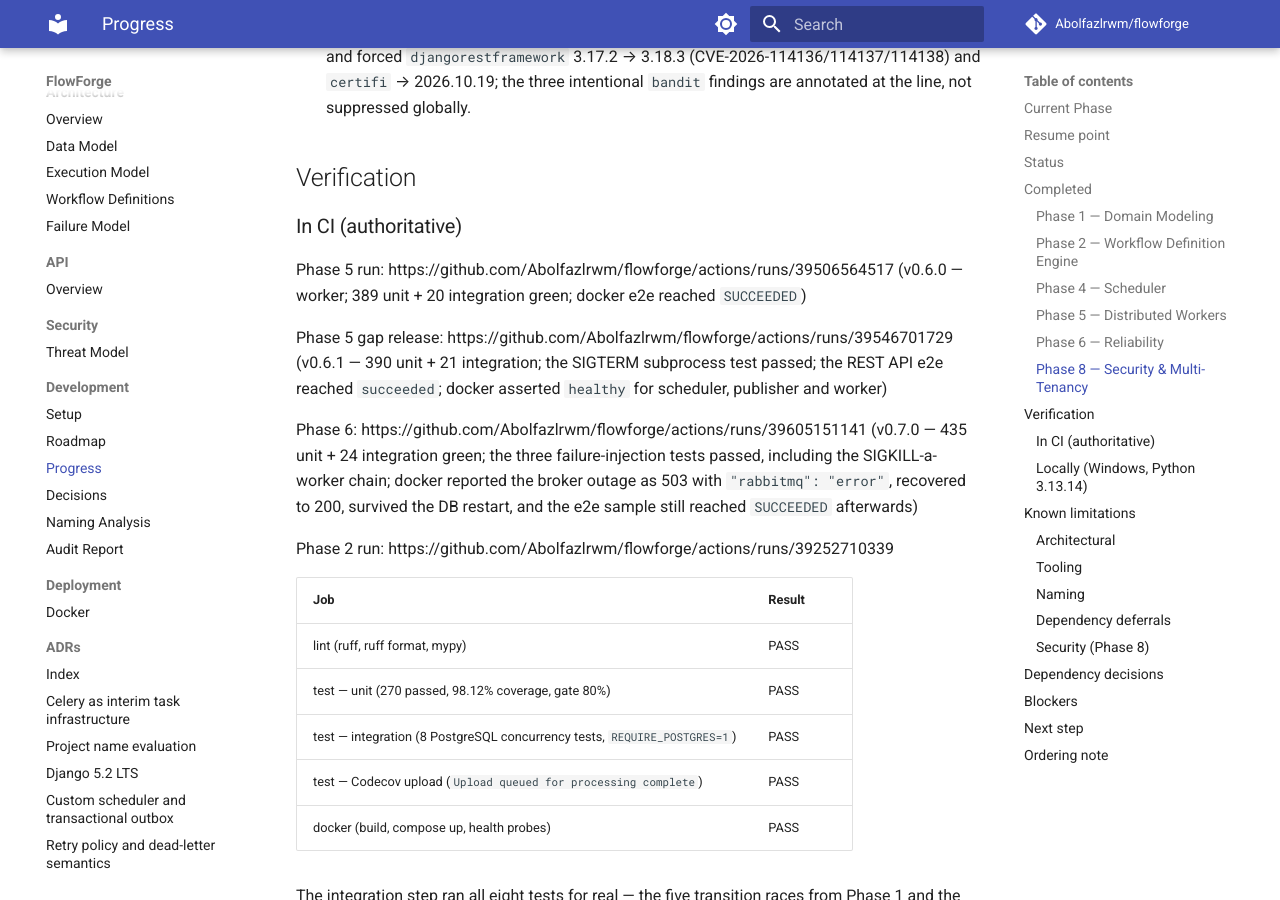
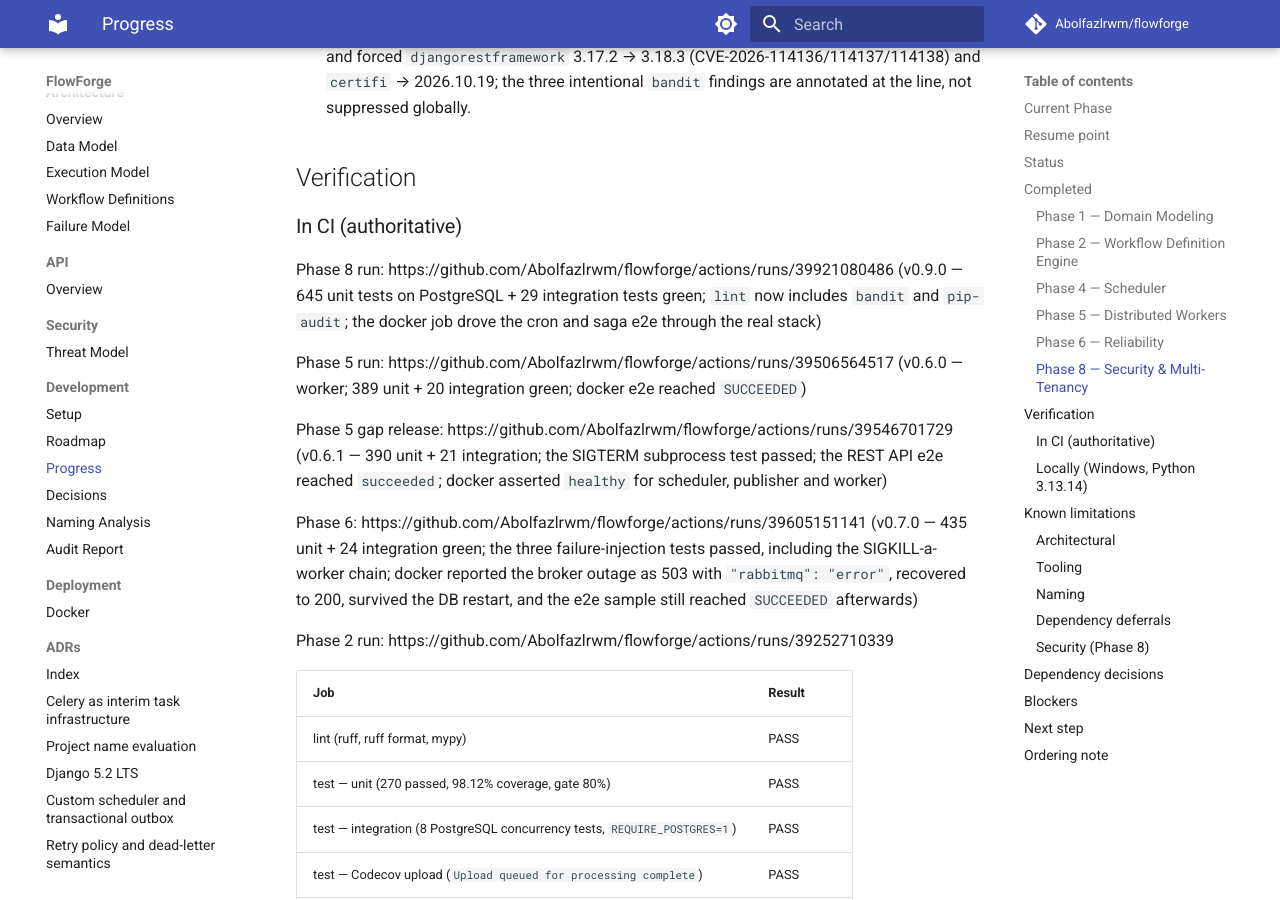
Before and after one commit to Abolfazlrwm/flowforge, an MkDocs documentation site: the page built from docs/development/PROGRESS.md, in a window 1280 px wide and 900 px high, scrolled down 9796 px. Built offline with MkDocs 1.6.1 and Material for MkDocs 9.7.7, drawn with Linux system fonts in a browser that asks for light colours; comment, search, counter and statistics services are not loaded; some of the changed text lies outside the part shown.

Commit message:
docs: record Phase 8 as released (v0.9.0)
Status row, verification URL and the CI counts (645 unit on PostgreSQL + 29
integration) for the run that was merged as 4febc05 and tagged v0.9.0.

```diff
--- a/docs/development/PROGRESS.md
+++ b/docs/development/PROGRESS.md
@@ -41,7 +41,7 @@
 | Broker/DB resilience | **MERGED** as `0d05e42` (PR #33), tagged `v0.7.1` |
 | Resilience verification | **MERGED** as `47ca4f4` (PR #34), tagged `v0.7.2` |
 | Phase 7 | **MERGED** (PR #36), tagged `v0.8.0` |
-| Phase 8 | **COMPLETE** on `feat/phase8-security-multitenancy`; merge pending green CI |
+| Phase 8 | **MERGED** (PR #38) as `4febc05`, tagged `v0.9.0` |
 | CI | Green on `main`: `lint` (now incl. `bandit` + `pip-audit`), `test`, `schema`, `docs`, `docker` |
 | Docker | **Verified in CI** (build + compose up + health probes + e2e + failure injection). Accepted by owner decision 2026-10-19 — no local check is required |
 | Tags | `v0.1.0` … `v0.9.0`, annotated. |
@@ -343,6 +343,11 @@
 
 ### In CI (authoritative)
 
+Phase 8 run: https://github.com/Abolfazlrwm/flowforge/actions/runs/39921080486
+(v0.9.0 — 645 unit tests on PostgreSQL + 29 integration tests green; `lint` now
+includes `bandit` and `pip-audit`; the docker job drove the cron and saga e2e
+through the real stack)
+
 Phase 5 run: https://github.com/Abolfazlrwm/flowforge/actions/runs/39506564517
 (v0.6.0 — worker; 389 unit + 20 integration green; docker e2e reached `SUCCEEDED`)
 
```
